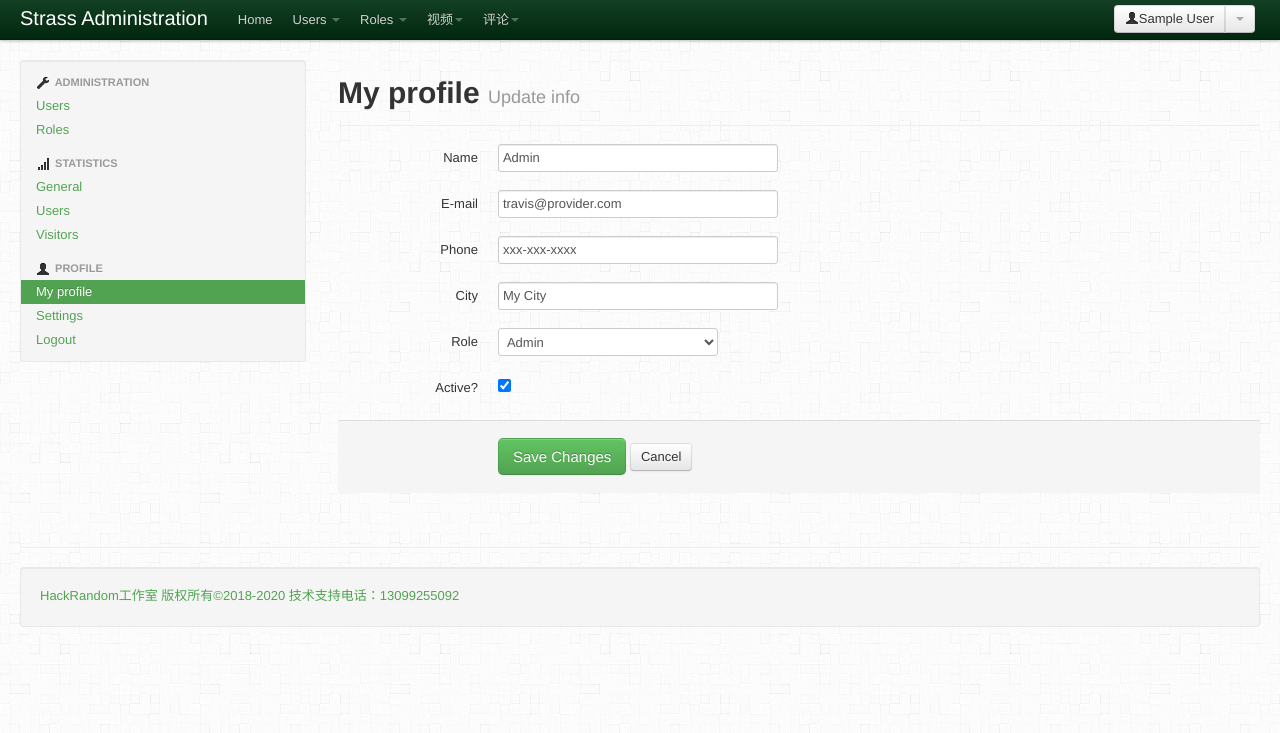
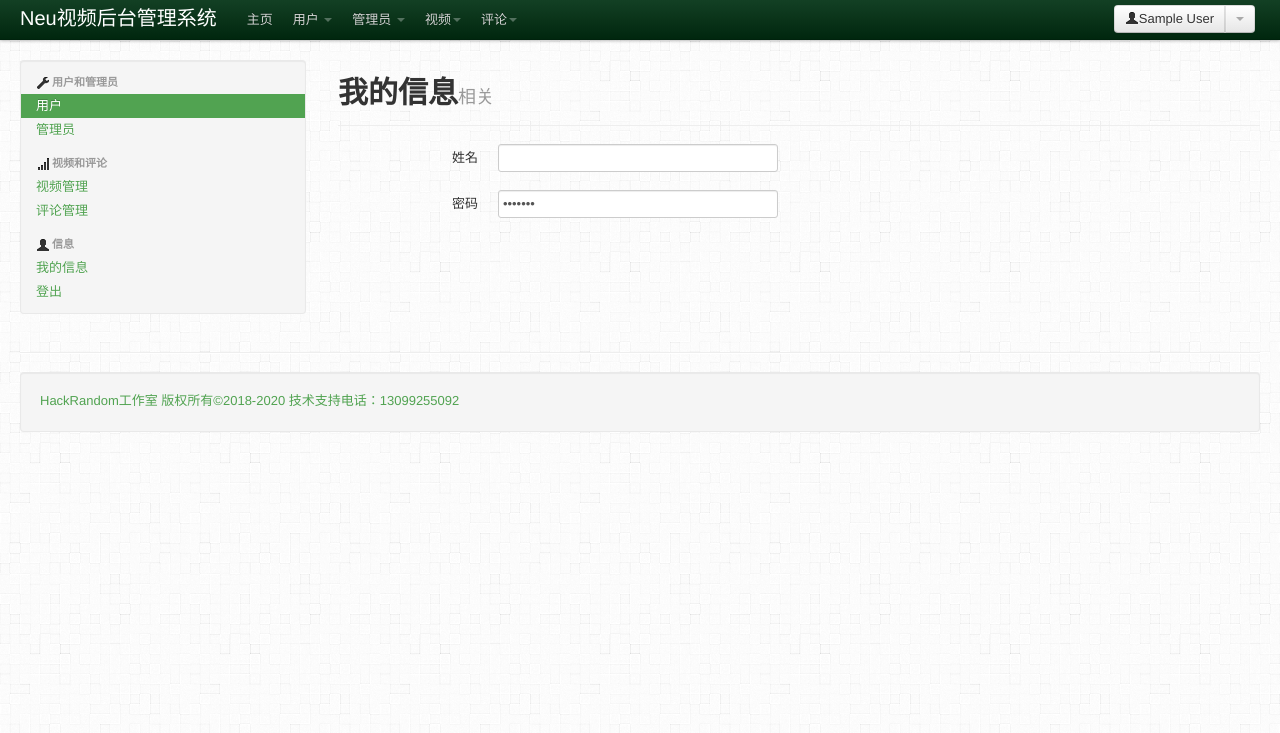
Before and after one commit to Mintonmu/neuvideo, a PHP site: page /admin/Backgroundpage/my-profile.php in a window 1280 px wide. Shown: the top 733 px of the page. Run offline with PHP 8.4, Linux system fonts and the light colour scheme; the visitor is signed in with stand-in values (Sample User, id 1).

Commit message:
后台管理系统的更新

```diff
--- a/admin/Backgroundpage/my-profile.php
+++ b/admin/Backgroundpage/my-profile.php
@@ -2,7 +2,7 @@
 <html lang="en">
   <head>
     <meta charset="utf-8">
-    <title>My Profile | Strass</title>
+    <title>Neu视频后台管理系统</title>
     <meta name="viewport" content="width=device-width, initial-scale=1.0">
 	<meta name="description" content="Admin panel developed with the Bootstrap from Twitter.">
     <meta name="author" content="travis">
@@ -23,7 +23,7 @@
             <span class="icon-bar"></span>
             <span class="icon-bar"></span>
           </a>
-          <a class="brand" href="#">Strass Administration</a>
+          <a class="brand" href="welcome.php">Neu视频后台管理系统</a>
           <div class="btn-group pull-right">
 			<a class="btn" href="my-profile.php"><i class="icon-user"></i><?php if (!isset($_SESSION)) {
                         session_start();
@@ -35,24 +35,26 @@
             <ul class="dropdown-menu">
 			  <li><a href="my-profile.php">Profile</a></li>
               <li class="divider"></li>
-              <li><a href="#">Logout</a></li>
+              <li><a href="#">登出</a></li>
             </ul>
           </div>
           <div class="nav-collapse">
             <ul class="nav">
-			<li><a href="welcome.php">Home</a></li>
-              <li class="dropdown"><a href="#" class="dropdown-toggle" data-toggle="dropdown">Users <b class="caret"></b></a>
+                <li><a href="welcome.php">主页</a></li>
+                <li class="dropdown"><a href="#" class="dropdown-toggle" data-toggle="dropdown">用户 <b
+                                class="caret"></b></a>
                     <ul class="dropdown-menu">
-					<li><a href="new-user.php">New User</a></li>
+                        <li><a href="new-user.php">添加新用户</a></li>
                         <li class="divider"></li>
-					<li><a href="users.php">Manage Users</a></li>
+                        <li><a href="users.php">管理用户</a></li>
                     </ul>
                 </li>
-              <li class="dropdown"><a href="#" class="dropdown-toggle" data-toggle="dropdown">Roles <b class="caret"></b></a>
+                <li class="dropdown"><a href="#" class="dropdown-toggle" data-toggle="dropdown">管理员 <b
+                                class="caret"></b></a>
                     <ul class="dropdown-menu">
-					<li><a href="new-role.php">New Role</a></li>
+                        <li><a href="new-role.php">添加管理员</a></li>
                         <li class="divider"></li>
-					<li><a href="roles.php">Manage Roles</a></li>
+                        <li><a href="roles.php">管理管理员</a></li>
                     </ul>
                 </li>
                 <li class="dropdown"><a href="#" class="dropdown-toggle" data-toggle="dropdown">视频<b
@@ -81,69 +83,36 @@
         <div class="span3">
           <div class="well sidebar-nav">
             <ul class="nav nav-list">
-              <li class="nav-header"><i class="icon-wrench"></i> Administration</li>
-              <li><a href="users.php">Users</a></li>
-              <li><a href="roles.php">Roles</a></li>
-              <li class="nav-header"><i class="icon-signal"></i> Statistics</li>
-              <li><a href="video.php">General</a></li>
-              <li><a href="comment.php">Users</a></li>
-              <li><a href="visitor-stats.html">Visitors</a></li>
-              <li class="nav-header"><i class="icon-user"></i> Profile</li>
-              <li class="active"><a href="my-profile.php">My profile</a></li>
-              <li><a href="#">Settings</a></li>
-			  <li><a href="#">Logout</a></li>
+                <li class="nav-header"><i class="icon-wrench"></i>用户和管理员</li>
+                <li class="active"><a href="users.php">用户</a></li>
+                <li><a href="roles.php">管理员</a></li>
+                <li class="nav-header"><i class="icon-signal"></i>视频和评论</li>
+                <li><a href="video.php">视频管理</a></li>
+                <li><a href="comment.php">评论管理</a></li>
+                <li class="nav-header"><i class="icon-user"></i>信息</li>
+                <li><a href="my-profile.php">我的信息</a></li>
+                <li><a href="../Adminlogout.php">登出</a></li>
             </ul>
           </div>
         </div>
         <div class="span9">
 		  <div class="row-fluid">
 			<div class="page-header">
-				<h1>My profile <small>Update info</small></h1>
+				<h1>我的信息<small>相关</small></h1>
 			</div>
 			<form class="form-horizontal">
 				<fieldset>
 					<div class="control-group">
-						<label class="control-label" for="name">Name</label>
+						<label class="control-label" for="name">姓名</label>
 						<div class="controls">
-							<input type="text" class="input-xlarge" id="name" value="Admin" />
+							<input type="text" class="input-xlarge" id="name" value="" />
 						</div>
 					</div>
 					<div class="control-group">
-						<label class="control-label" for="email">E-mail</label>
+						<label class="control-label" for="city">密码</label>
 						<div class="controls">
-							<input type="text" class="input-xlarge" id="email" value="travis@provider.com" />
+							<input type="password" class="input-xlarge" id="city" value="My City" />
 						</div>
-					</div>
-					<div class="control-group">
-						<label class="control-label" for="pnohe">Phone</label>
-						<div class="controls">
-							<input type="text" class="input-xlarge" id="phone" value="xxx-xxx-xxxx" />
-						</div>
-					</div>
-					<div class="control-group">
-						<label class="control-label" for="city">City</label>
-						<div class="controls">
-							<input type="text" class="input-xlarge" id="city" value="My City" />
-						</div>
-					</div>
-					<div class="control-group">
-						<label class="control-label" for="role">Role</label>
-						<div class="controls">
-							<select id="role">
-								<option value="admin" selected>Admin</option>
-								<option value="mod">Moderator</option>
-								<option value="user">User</option>
-							</select>
-						</div>
-					</div>
-					<div class="control-group">
-						<label class="control-label" for="active">Active?</label>
-						<div class="controls">
-							<input type="checkbox" id="active" value="1" checked />
-						</div>
-					</div>
-					<div class="form-actions">
-						<input type="submit" class="btn btn-success btn-large" value="Save Changes" /> <a class="btn" href="users.php">Cancel</a>
 					</div>
 				</fieldset>
 			</form>
```
Also changed, not shown: admin/Backgroundpage/comment.php (+32 -26 lines), admin/Backgroundpage/new-role.php (+4 -5 lines), admin/Backgroundpage/new-user.php (+4 -5 lines), admin/Backgroundpage/roles.php (+4 -5 lines), admin/Backgroundpage/users.php (+5 -6 lines), admin/Backgroundpage/video.php (+10 -12 lines). Lines whose indentation alone changed are shown as unchanged.
